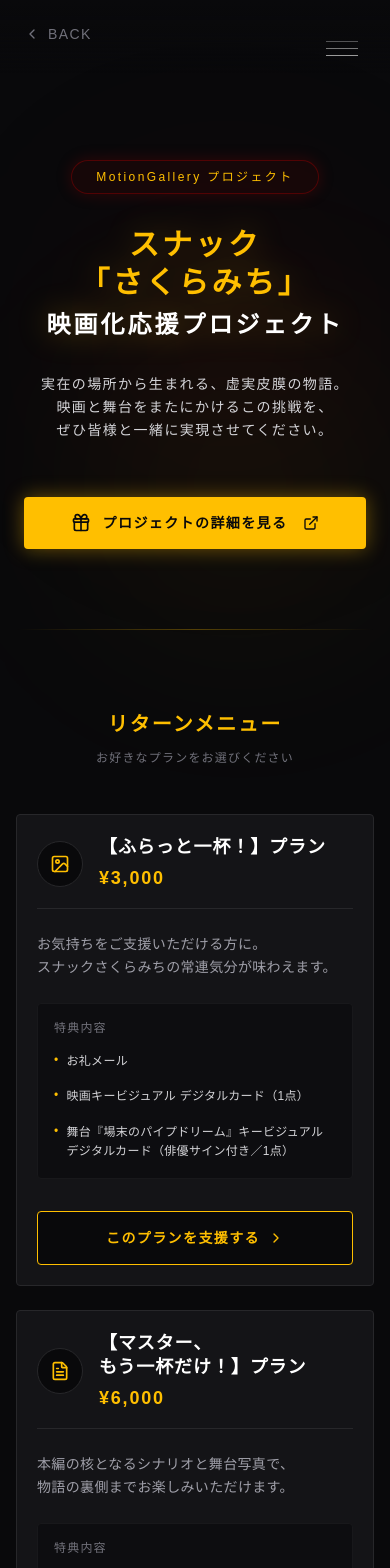
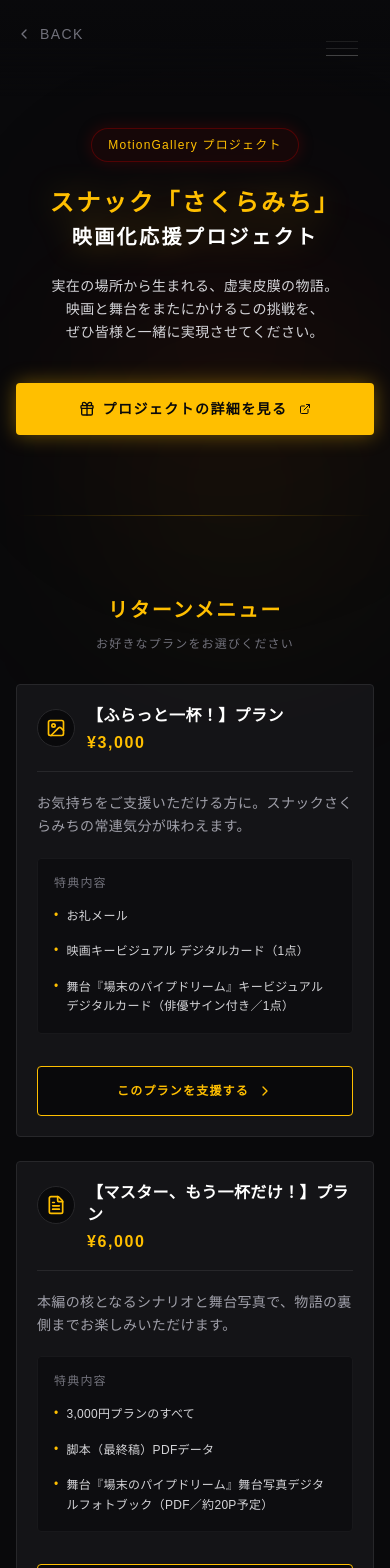
Before and after one commit to kdkmsy1016-ops/pipedream, a Next.js app: page /crowdfunding in a window 390 px wide. Shown: the top 1568 px of the page. Built offline with nearby package versions, Linux system fonts and the light colour scheme.

Commit message:
style(crowdfunding): implement secure responsive layout with break-words and strict container sizing

```diff
--- a/app/crowdfunding/page.tsx
+++ b/app/crowdfunding/page.tsx
@@ -95,21 +95,22 @@ const TIERS = [
 
 export default function CrowdfundingPage() {
     return (
-        <main className="min-h-screen bg-zinc-950 text-white font-serif py-32 px-4 md:px-8 relative overflow-x-hidden">
+        <main className="min-h-screen bg-zinc-950 text-white font-serif relative overflow-x-hidden w-full box-border break-words">
 
             {/* Background Glows (Optimized for Mobile Performance) */}
-            <div className="fixed top-0 left-0 w-full h-full pointer-events-none z-0 overflow-hidden">
+            <div className="fixed top-0 left-0 w-full h-full pointer-events-none z-0 overflow-hidden box-border">
                 {/* Reduced blur radius and size on mobile to save GPU overhead */}
                 <div className="absolute top-1/4 left-1/4 w-64 h-64 md:w-96 md:h-96 bg-[#8b0000]/10 blur-[100px] md:blur-[150px] rounded-full transform-gpu" />
                 <div className="absolute bottom-1/4 right-0 md:right-1/4 w-[300px] md:w-[500px] h-[300px] md:h-[500px] bg-[#ffbf00]/5 blur-[100px] md:blur-[150px] rounded-full transform-gpu" />
             </div>
 
             {/* Back Button (Fixed & Safe Area) */}
+            {/* Height is locked to prevent shifting, gradient clears text behind it */}
             <motion.div
                 initial={{ opacity: 0, y: -20 }}
                 animate={{ opacity: 1, y: 0 }}
                 transition={{ delay: 0.2 }}
-                className="fixed top-0 left-0 w-full z-50 px-6 md:px-12 py-6 bg-gradient-to-b from-zinc-950 via-zinc-950/80 to-transparent pointer-events-none"
+                className="fixed top-0 left-0 w-full z-50 px-4 md:px-12 py-6 bg-gradient-to-b from-zinc-950 via-zinc-950/90 to-transparent pointer-events-none box-border h-24"
             >
                 <Link href="/" className="inline-flex items-center gap-2 text-zinc-500 hover:text-[#ffbf00] transition-colors text-sm tracking-widest group pointer-events-auto">
                     <ChevronLeft className="w-4 h-4 transition-transform group-hover:-translate-x-1" />
@@ -117,39 +118,40 @@ export default function CrowdfundingPage() {
                 </Link>
             </motion.div>
 
-            <div className="max-w-4xl mx-auto relative z-10 space-y-20 mt-8 md:mt-0">
+            {/* Main Content Area - pushed down via pt-32 to clear the fixed Back button height safely */}
+            <div className="w-full max-w-4xl mx-auto relative z-10 space-y-20 pt-32 pb-24 md:pt-40 px-4 md:px-8 box-border">
 
                 {/* Header */}
                 <motion.header
                     initial={{ opacity: 0, y: 20 }}
                     animate={{ opacity: 1, y: 0 }}
                     transition={{ duration: 0.8 }}
-                    className="text-center space-y-8 px-2"
+                    className="w-full text-center space-y-6 md:space-y-8 box-border"
                 >
-                    <div className="inline-block px-6 py-2 border border-[#8b0000]/50 bg-[#8b0000]/10 rounded-full text-[#ffbf00] tracking-[0.2em] text-xs md:text-sm shadow-[0_0_15px_rgba(139,0,0,0.3)]">
+                    <div className="inline-block px-4 md:px-6 py-2 border border-[#8b0000]/50 bg-[#8b0000]/10 rounded-full text-[#ffbf00] tracking-[0.1em] text-xs shadow-[0_0_15px_rgba(139,0,0,0.3)] whitespace-normal">
                         MotionGallery プロジェクト
                     </div>
-                    {/* break-keep ensures word wrapping doesn't break Japanese mid-word on narrow screens */}
-                    <h1 className="text-3xl md:text-5xl tracking-[0.1em] md:tracking-[0.2em] font-bold text-[#ffbf00] drop-shadow-[0_0_15px_rgba(255,191,0,0.3)] leading-tight break-keep">
+                    {/* Added whitespace-pre-line to ensure standard line breaks work. Removed break-keep */}
+                    <h1 className="text-2xl md:text-5xl tracking-widest md:tracking-[0.2em] font-bold text-[#ffbf00] drop-shadow-[0_0_15px_rgba(255,191,0,0.3)] leading-snug whitespace-pre-line">
                         スナック「さくらみち」<br />
-                        <span className="text-2xl md:text-4xl text-white mt-2 block break-keep">映画化応援プロジェクト</span>
+                        <span className="text-xl md:text-4xl text-white mt-1 md:mt-2 block">映画化応援プロジェクト</span>
                     </h1>
-                    <p className="text-zinc-300 leading-relaxed max-w-2xl mx-auto tracking-widest text-sm md:text-base break-keep">
+                    <p className="text-zinc-300 leading-relaxed w-full mx-auto tracking-wide md:tracking-widest text-sm md:text-base whitespace-pre-line px-2">
                         実在の場所から生まれる、虚実皮膜の物語。<br />
                         映画と舞台をまたにかけるこの挑戦を、<br className="md:hidden block" />ぜひ皆様と一緒に実現させてください。
                     </p>
 
                     {/* Top CTA Button */}
-                    <div className="pt-6">
+                    <div className="pt-4 md:pt-6 w-full flex justify-center box-border">
                         <a
                             href={MOTION_GALLERY_URL}
                             target="_blank"
                             rel="noopener noreferrer"
-                            className="group relative inline-flex items-center justify-center gap-3 px-6 md:px-8 py-4 bg-[#ffbf00] text-zinc-950 hover:bg-zinc-200 transition-all duration-300 rounded-sm font-bold tracking-widest text-sm md:text-base shadow-[0_0_20px_rgba(255,191,0,0.4)] w-full sm:w-auto"
+                            className="group relative inline-flex items-center justify-center gap-2 md:gap-3 w-full sm:w-auto px-4 md:px-8 py-4 bg-[#ffbf00] text-zinc-950 hover:bg-zinc-200 transition-all duration-300 rounded-sm font-bold tracking-widest text-sm shadow-[0_0_20px_rgba(255,191,0,0.4)] box-border"
                         >
-                            <Gift className="w-5 h-5 group-hover:scale-110 transition-transform" />
-                            <span>プロジェクトの詳細を見る</span>
-                            <ExternalLink className="w-4 h-4 ml-1" />
+                            <Gift className="w-4 h-4 md:w-5 md:h-5 group-hover:scale-110 transition-transform flex-shrink-0" />
+                            <span className="whitespace-normal">プロジェクトの詳細を見る</span>
+                            <ExternalLink className="w-3 h-3 md:w-4 md:h-4 ml-1 flex-shrink-0" />
                         </a>
                     </div>
                 </motion.header>
@@ -157,13 +159,13 @@ export default function CrowdfundingPage() {
                 <div className="w-full h-px bg-gradient-to-r from-transparent via-[#ffbf00]/30 to-transparent" />
 
                 {/* Tiers List */}
-                <section className="space-y-12">
-                    <div className="text-center space-y-3 mb-12">
+                <section className="w-full space-y-12 box-border">
+                    <div className="w-full text-center space-y-3 mb-8 md:mb-12">
                         <h2 className="text-xl md:text-2xl text-[#ffbf00] tracking-widest font-bold">リターンメニュー</h2>
                         <p className="text-zinc-500 text-xs md:text-sm tracking-widest">お好きなプランをお選びください</p>
                     </div>
 
-                    <div className="grid gap-6 md:gap-8">
+                    <div className="w-full grid gap-6 md:gap-8 box-border">
                         {TIERS.map((tier, index) => (
                             <motion.div
                                 key={tier.id}
@@ -171,40 +173,41 @@ export default function CrowdfundingPage() {
                                 whileInView={{ opacity: 1, y: 0 }}
                                 viewport={{ once: true, margin: "-50px" }}
                                 transition={{ duration: 0.5, delay: index * 0.1 }}
-                                className={`bg-zinc-900/80 border ${tier.id >= 4 ? 'border-[#ffbf00]/50 shadow-[0_0_20px_rgba(255,191,0,0.1)]' : 'border-zinc-800'} p-5 md:p-8 rounded-sm relative overflow-hidden group hover:border-[#ffbf00]/80 transition-colors duration-300`}
+                                className={`w-full box-border bg-zinc-900/80 border ${tier.id >= 4 ? 'border-[#ffbf00]/50 shadow-[0_0_20px_rgba(255,191,0,0.1)]' : 'border-zinc-800'} p-5 md:p-8 rounded-sm relative overflow-hidden group hover:border-[#ffbf00]/80 transition-colors duration-300`}
                             >
                                 {/* Decorative corner accent */}
                                 <div className="absolute top-0 right-0 w-16 h-16 bg-gradient-to-bl from-[#ffbf00]/20 to-transparent opacity-0 z-0 group-hover:opacity-100 transition-opacity duration-300 pointer-events-none" />
 
-                                <div className="flex flex-col md:flex-row justify-between items-start gap-6 md:gap-8 z-10 relative">
+                                <div className="w-full flex flex-col md:flex-row justify-between items-start gap-6 md:gap-8 z-10 relative box-border">
 
                                     {/* Left Side: Info */}
-                                    <div className="flex-1 space-y-6 w-full">
-                                        <div className="flex items-center gap-4 border-b border-zinc-800 pb-4">
-                                            <div className="p-3 bg-zinc-950 rounded-full border border-zinc-800 group-hover:border-[#ffbf00]/50 transition-colors flex-shrink-0">
+                                    <div className="flex-1 space-y-5 w-full box-border">
+                                        {/* Icon and Title area */}
+                                        <div className="w-full flex items-start md:items-center gap-3 md:gap-4 border-b border-zinc-800 pb-4">
+                                            <div className="p-2 md:p-3 bg-zinc-950 rounded-full border border-zinc-800 group-hover:border-[#ffbf00]/50 transition-colors flex-shrink-0 mt-1 md:mt-0">
                                                 {tier.icon}
                                             </div>
-                                            <div>
-                                                <h3 className="text-lg md:text-2xl font-bold tracking-wider text-white mb-1 break-keep leading-snug">
+                                            <div className="w-full min-w-0">
+                                                <h3 className="text-base md:text-2xl font-bold tracking-wide text-white mb-1 leading-snug break-words whitespace-pre-line">
                                                     {tier.name}
                                                 </h3>
-                                                <p className="text-[#ffbf00] text-lg md:text-xl font-bold tracking-widest mt-1">
+                                                <p className="text-[#ffbf00] text-base md:text-xl font-bold tracking-widest mt-1">
                                                     ¥{tier.price}
                                                 </p>
                                             </div>
                                         </div>
 
-                                        <p className="text-zinc-400 text-sm md:text-base leading-relaxed tracking-wide break-keep">
+                                        <p className="w-full text-zinc-400 text-sm leading-relaxed tracking-wide break-words whitespace-pre-line">
                                             {tier.description}
                                         </p>
 
-                                        <div className="bg-zinc-950/50 p-4 md:p-5 rounded-sm border border-zinc-900">
+                                        <div className="w-full bg-zinc-950/50 p-4 rounded-sm border border-zinc-900 box-border">
                                             <h4 className="text-xs text-zinc-500 tracking-widest mb-3">特典内容</h4>
-                                            <ul className="space-y-3">
+                                            <ul className="w-full space-y-3">
                                                 {tier.returns.map((ret, i) => (
-                                                    <li key={i} className="flex items-start gap-2 text-xs md:text-sm text-zinc-300 tracking-wide break-keep leading-relaxed pt-1">
+                                                    <li key={i} className="flex items-start gap-2 text-xs md:text-sm text-zinc-300 tracking-wide break-words leading-relaxed pt-1">
                                                         <span className="text-[#ffbf00] mt-0.5 flex-shrink-0 leading-none">•</span>
-                                                        <span>{ret}</span>
+                                                        <span className="whitespace-pre-line">{ret}</span>
                                                     </li>
                                                 ))}
                                             </ul>
@@ -212,16 +215,15 @@ export default function CrowdfundingPage() {
                                     </div>
 
                                     {/* Right Side: CTA Action */}
-                                    <div className="mt-2 md:mt-0 w-full md:w-auto flex-shrink-0 flex items-end">
+                                    <div className="w-full md:w-auto mt-2 md:mt-0 flex-shrink-0 flex items-end box-border">
                                         <a
                                             href={MOTION_GALLERY_URL}
                                             target="_blank"
                                             rel="noopener noreferrer"
-                                            // Changed background on mobile from transparent to dark so it looks like a solid button before hover
-                                            className="w-full md:w-auto flex items-center justify-center gap-2 px-6 py-4 bg-zinc-950 md:bg-transparent border border-[#ffbf00] text-[#ffbf00] hover:bg-[#ffbf00] hover:text-zinc-950 transition-all duration-300 text-sm tracking-widest font-bold rounded-sm group/btn"
+                                            className="w-full flex items-center justify-center gap-2 px-4 md:px-6 py-4 bg-zinc-950 md:bg-transparent border border-[#ffbf00] text-[#ffbf00] hover:bg-[#ffbf00] hover:text-zinc-950 transition-all duration-300 text-xs md:text-sm tracking-widest font-bold rounded-sm group/btn box-border"
                                         >
-                                            <span>このプランを支援する</span>
-                                            <ChevronLeft className="w-4 h-4 rotate-180 md:group-hover/btn:translate-x-1 transition-transform" />
+                                            <span className="whitespace-normal">このプランを支援する</span>
+                                            <ChevronLeft className="w-4 h-4 rotate-180 md:group-hover/btn:translate-x-1 transition-transform flex-shrink-0" />
                                         </a>
                                     </div>
 
@@ -238,20 +240,22 @@ export default function CrowdfundingPage() {
                     initial={{ opacity: 0, y: 20 }}
                     whileInView={{ opacity: 1, y: 0 }}
                     viewport={{ once: true }}
-                    className="text-center space-y-8 pb-12 px-2"
+                    className="w-full text-center space-y-8 box-border"
                 >
-                    <h2 className="text-xl md:text-3xl font-bold text-white tracking-widest leading-relaxed break-keep">
+                    <h2 className="text-lg md:text-3xl font-bold text-white tracking-widest leading-relaxed whitespace-pre-line break-words">
                         皆様のご来店、<br className="md:hidden block" />心よりお待ちしております
                     </h2>
+                    <div className="w-full box-border">
                         <a
                             href={MOTION_GALLERY_URL}
                             target="_blank"
                             rel="noopener noreferrer"
-                        className="inline-flex items-center justify-center gap-3 w-full sm:w-auto px-6 md:px-10 py-5 bg-[#ffbf00] text-zinc-950 hover:bg-zinc-200 transition-all duration-300 rounded-sm font-bold tracking-widest text-sm md:text-lg shadow-[0_0_30px_rgba(255,191,0,0.3)]"
+                            className="w-full sm:w-auto inline-flex items-center justify-center gap-2 md:gap-3 px-6 md:px-10 py-5 bg-[#ffbf00] text-zinc-950 hover:bg-zinc-200 transition-all duration-300 rounded-sm font-bold tracking-widest text-sm md:text-lg shadow-[0_0_30px_rgba(255,191,0,0.3)] box-border"
                         >
-                        <span>MotionGalleryへ進む</span>
-                        <ExternalLink className="w-5 h-5 ml-1" />
+                            <span className="whitespace-normal">MotionGalleryへ進む</span>
+                            <ExternalLink className="w-4 h-4 md:w-5 md:h-5 ml-1 flex-shrink-0" />
                         </a>
+                    </div>
                 </motion.div>
 
             </div>
```
Lines whose indentation alone changed are shown as unchanged.
